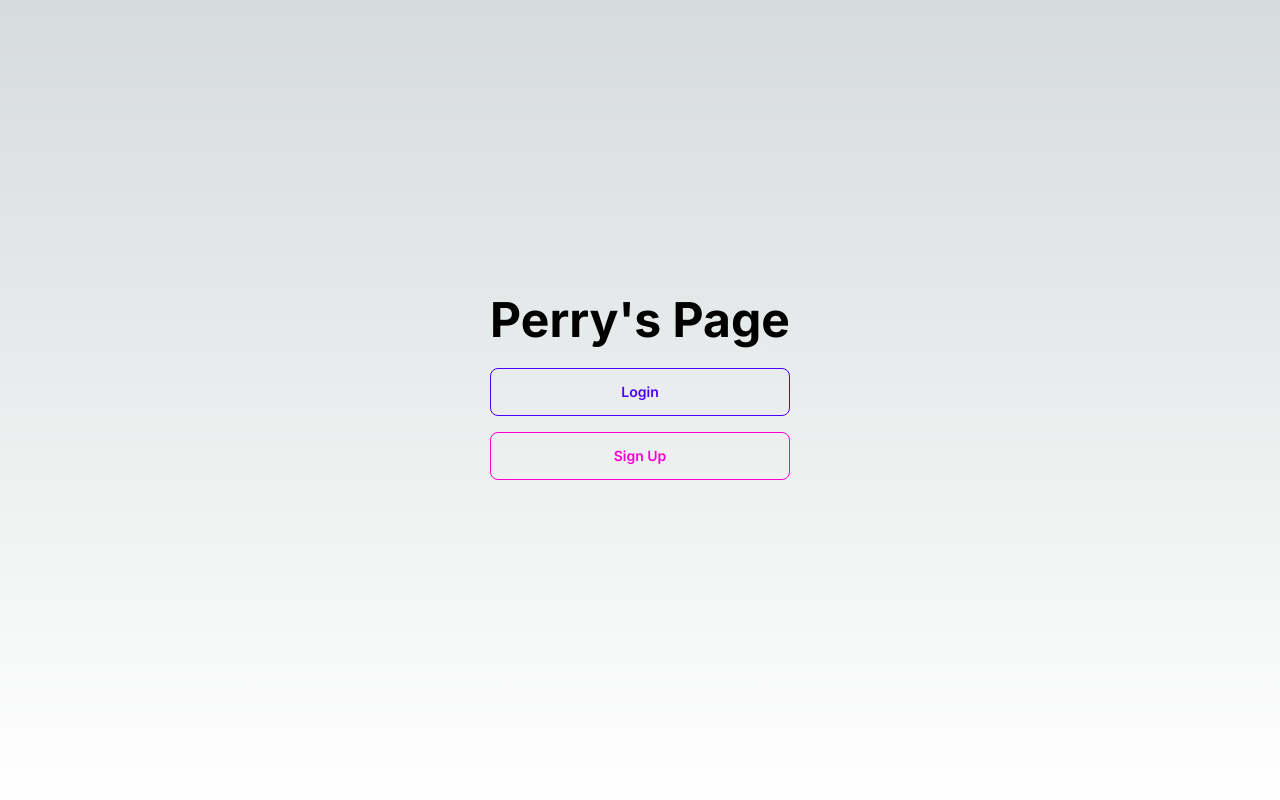
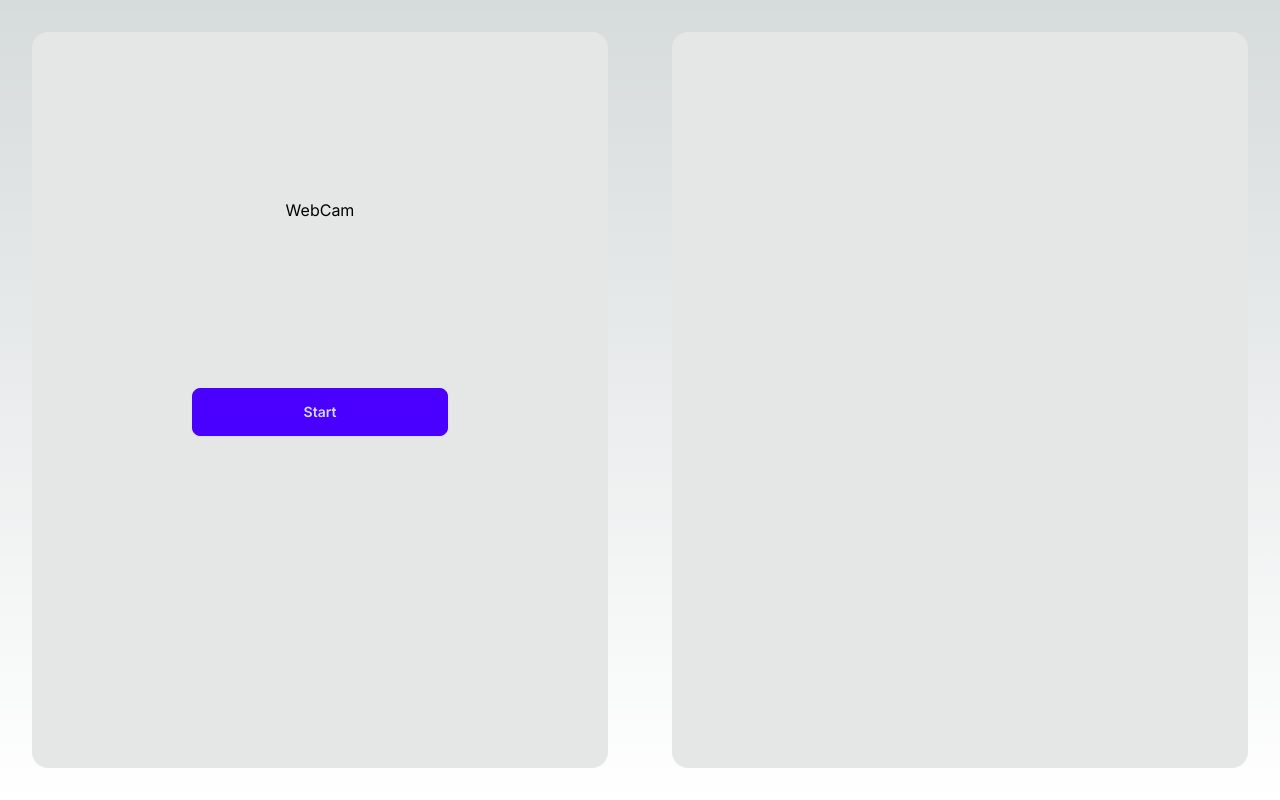
Before and after one commit to PMerilo/trackie, a Next.js app: page /perry in a window 1280 px wide. Built offline with nearby package versions, Linux system fonts and the light colour scheme.

Commit message:
speech to text Added Viewer.jsx for video

```diff
--- /dev/null
+++ b/src/app/perry/components/Recorder.jsx
@@ -0,0 +1,48 @@
+'use client'
+
+import React, { useEffect, useState } from "react";
+
+export const Recorder = (props) => {
+    const [onClickHandler, setOnClickHandler]  = useState(null)
+    const [btnState, setBtnState]  = useState('Start')
+    let listening = false
+    useEffect(() => {
+        const recognition = new window.webkitSpeechRecognition || new window.SpeechRecognition
+        recognition.continuous = true;
+        recognition.onresult = (event) => {
+            props.onResult ? props.onResult(event.results) : null
+        }
+        recognition.onend = (event) => {
+            if (listening) {
+                recognition.start()
+                console.log("Listening stopped... Starting again")
+            } else {
+                setBtnState("Start")
+            }
+        }
+        setOnClickHandler(() => () => {
+            if (listening) {
+                listening = false
+                setBtnState("Start");
+                recognition.stop();
+            } else {
+                listening = true
+                setBtnState("Stop");
+                recognition.start();
+            }
+        })
+    }, [])
+
+
+    return (
+        !onClickHandler ?
+
+        <div>
+            <span className="loading loading-spinner"></span>
+        </div> :
+
+        <div>
+            <button className="btn btn-wide btn-primary" onClick={onClickHandler}>{btnState}</button>
+        </div>
+    )
+}
--- /dev/null
+++ b/src/app/perry/components/Speechbubble.jsx
@@ -0,0 +1,37 @@
+import React, { useEffect, useState } from "react"
+
+export const Speechbubble = (props) => {
+	const [dementia, setDementia] = useState(false)
+	const flaskurl =
+		process.env.NEXT_PUBLIC_FLASK_API_URL || "http://localhost:5000"
+
+	useEffect(() => {
+		console.log(`start fetch! on ${flaskurl}`)
+		const formdata = new FormData()
+		formdata.append("data", props.content)
+		fetch(flaskurl + "/perry/predict", {
+			method: "POST",
+			body: formdata,
+		}).then((res) => {
+			res
+				.json()
+				// .then(data => console.log(data))
+				.then((data) => setDementia(data.result == "Positive"))
+		})
+	}, [])
+
+	return (
+		<div className="chat chat-start">
+			{dementia ? (
+                <>
+				<div className="chat-bubble chat-bubble-warning">{props.content}</div>
+                <div className="chat-footer text-warning">
+                    Concerning speech
+                </div>
+                </>
+			) : (
+				<div className="chat-bubble">{props.content}</div>
+			)}
+		</div>
+	)
+}
--- /dev/null
+++ b/src/app/perry/components/viewer.jsx
@@ -0,0 +1,100 @@
+"use client";
+
+import React, { useState, useEffect, useRef } from "react"
+
+
+export default function Viewer(props) {
+    const videoRef = useRef(null)
+
+    async function PeerConnection(media) {
+        const pc = new RTCPeerConnection({
+            iceServers: [{urls: 'stun:stun.l.google.com:19302'}]
+        });
+
+        const localTracks = [];
+
+        if (/camera|microphone/.test(media)) {
+            const tracks = await getMediaTracks('user', {
+                video: media.indexOf('camera') >= 0,
+                audio: media.indexOf('microphone') >= 0,
+            });
+            tracks.forEach(track => {
+                pc.addTransceiver(track, {direction: 'sendonly'});
+                if (track.kind === 'video') localTracks.push(track);
+            });
+        }
+
+        if (media.indexOf('display') >= 0) {
+            const tracks = await getMediaTracks('display', {
+                video: true,
+                audio: media.indexOf('speaker') >= 0,
+            });
+            tracks.forEach(track => {
+                pc.addTransceiver(track, {direction: 'sendonly'});
+                if (track.kind === 'video') localTracks.push(track);
+            });
+        }
+
+        if (/video|audio/.test(media)) {
+            const tracks = ['video', 'audio']
+                .filter(kind => media.indexOf(kind) >= 0)
+                .map(kind => pc.addTransceiver(kind, {direction: 'recvonly'}).receiver.track);
+            localTracks.push(...tracks);
+        }
+
+        videoRef.current.srcObject = new MediaStream(localTracks);
+
+        return pc;
+    }
+
+    async function getMediaTracks(media, constraints) {
+        try {
+            const stream = media === 'user'
+                ? await navigator.mediaDevices.getUserMedia(constraints)
+                : await navigator.mediaDevices.getDisplayMedia(constraints);
+            return stream.getTracks();
+        } catch (e) {
+            console.warn(e);
+            return [];
+        }
+    }
+
+    async function connect(media) {
+        const pc = await PeerConnection(media);
+        const url = new URL('api/ws' + "?src=tapo1&media=video+audio", "http://localhost:1984/");
+        const ws = new WebSocket('ws' + url.toString().substring(4));
+
+        ws.addEventListener('open', () => {
+            pc.addEventListener('icecandidate', ev => {
+                if (!ev.candidate) return;
+                const msg = {type: 'webrtc/candidate', value: ev.candidate.candidate};
+                ws.send(JSON.stringify(msg));
+            });
+
+            pc.createOffer().then(offer => pc.setLocalDescription(offer)).then(() => {
+                const msg = {type: 'webrtc/offer', value: pc.localDescription.sdp};
+                ws.send(JSON.stringify(msg));
+            });
+        });
+
+        ws.addEventListener('message', ev => {
+            const msg = JSON.parse(ev.data);
+            if (msg.type === 'webrtc/candidate') {
+                pc.addIceCandidate({candidate: msg.value, sdpMid: '0'});
+            } else if (msg.type === 'webrtc/answer') {
+                pc.setRemoteDescription({type: 'answer', sdp: msg.value});
+            }
+        });
+    }
+
+    const media = new URLSearchParams(location.search).get('media');
+
+    useEffect(() => {
+        connect('video+audio');
+    }, [])
+    return (
+        <>
+            <video className="pointer-events-none" width="640" height="480" ref={videoRef} autoPlay playsInline muted={props.muted}>Receiver</video>
+        </>
+    )
+}
--- a/src/app/perry/page.tsx
+++ b/src/app/perry/page.tsx
@@ -1,17 +1,29 @@
-import Image from 'next/image'
+'use client'
+
+import { Speechbubble } from "./components/Speechbubble"
+import { Recorder } from "./components/Recorder"
+import { useEffect, useRef, useState } from "react"
 
 export default function Home() {
+  const [resultList, setResultList] = useState<SpeechRecognitionResultList>()
+
+  const messages = useRef<any>(null)
+
+  useEffect(() => {
+    messages?.current?.lastElementChild?.scrollIntoView({behavior: 'smooth'})
+  }, [resultList])
   return (
     <main>
-      <div className="hero min-h-screen">
-        <div className="hero-content text-center">
-          <div className="">
-            <h1 className="text-5xl font-bold">Perry's Page</h1>
-            <div className="py-6 grid gap-4">
-              <button className="btn btn-primary btn-outline">Login</button>
-              <button className="btn btn-secondary btn-outline">Sign Up</button>
-            </div>
-          </div>
+      <div className="grid grid-cols-2 p-8 gap-16 w-full h-screen">
+        <div className="flex h-full justify-evenly flex-grow card bg-base-300 rounded-box place-items-center">
+          WebCam
+          <Recorder onResult={setResultList}></Recorder>
+          <div id="outputText" className=""></div>
+        </div>
+        <div className="flex h-full flex-grow card bg-base-300 rounded-box p-4 overflow-y-scroll" ref={messages}>
+          {
+            resultList && Array.from(Array(resultList.length).keys()).map((index) => <Speechbubble key={index} content={resultList[index][0].transcript}/>)
+          }
         </div>
       </div>
     </main>
```
Also changed, not shown: 1 other file (tests, documents, lock files or other folders).
